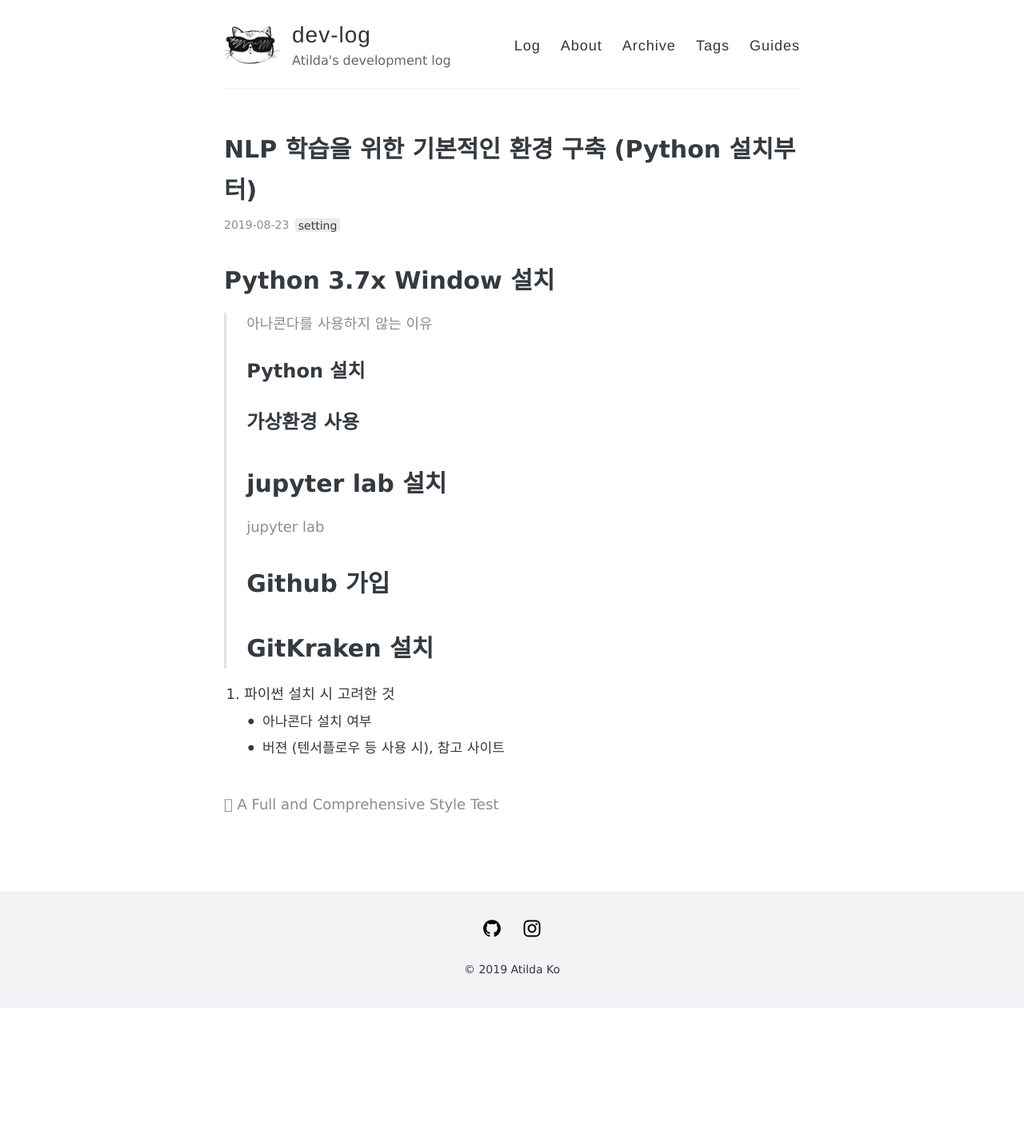
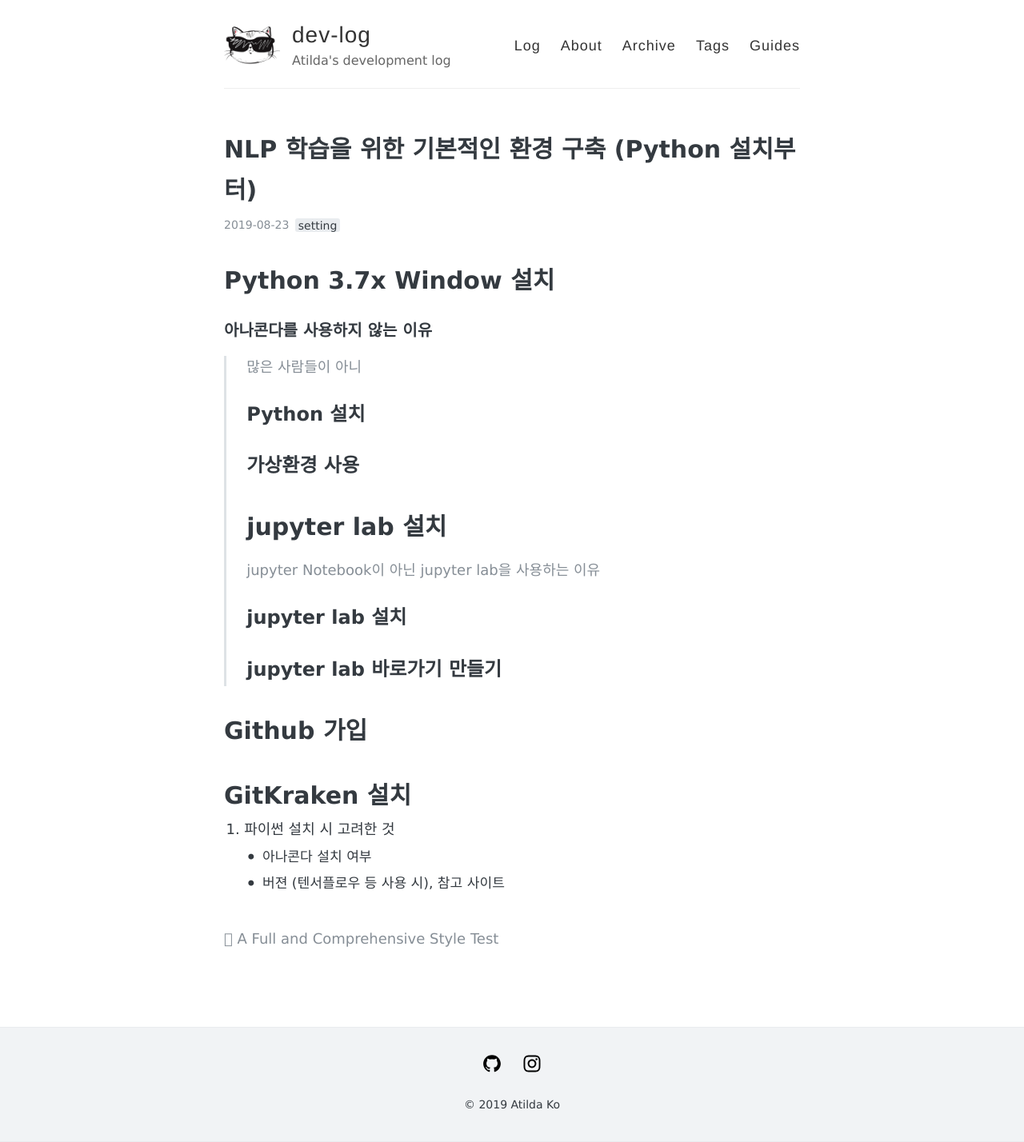
Before and after one commit to stellarway/stellarway.github.io, a Jekyll site: the page built from _posts/2019-08-23-enviroment.md, in a window 1280 px wide. Shown: the whole page at 80% size. Built offline with Jekyll 4.4.1, drawn with Linux system fonts in a browser that asks for light colours; before the commit the page ends 1260 px from its top, so only the background shows below that.

Commit message:
_posts/2019-08-23-enviroment.md updated from https://stackedit.io/

```diff
--- a/_posts/2019-08-23-enviroment.md
+++ b/_posts/2019-08-23-enviroment.md
@@ -5,11 +5,15 @@
 comments: true
 ---
 # Python 3.7x Window 설치
-> 아나콘다를 사용하지 않는 이유
+### 아나콘다를 사용하지 않는 이유
+>많은 사람들이 아니
 ## Python 설치
 ## 가상환경 사용
 # jupyter lab 설치
-> jupyter lab
+> jupyter Notebook이 아닌 jupyter lab을 사용하는 이유
+## jupyter lab 설치
+## jupyter lab 바로가기 만들기
+
 # Github 가입
 # GitKraken 설치
 
```
Also changed, not shown: other parts of _posts/2019-08-23-enviroment.md (+2 -1 lines).
